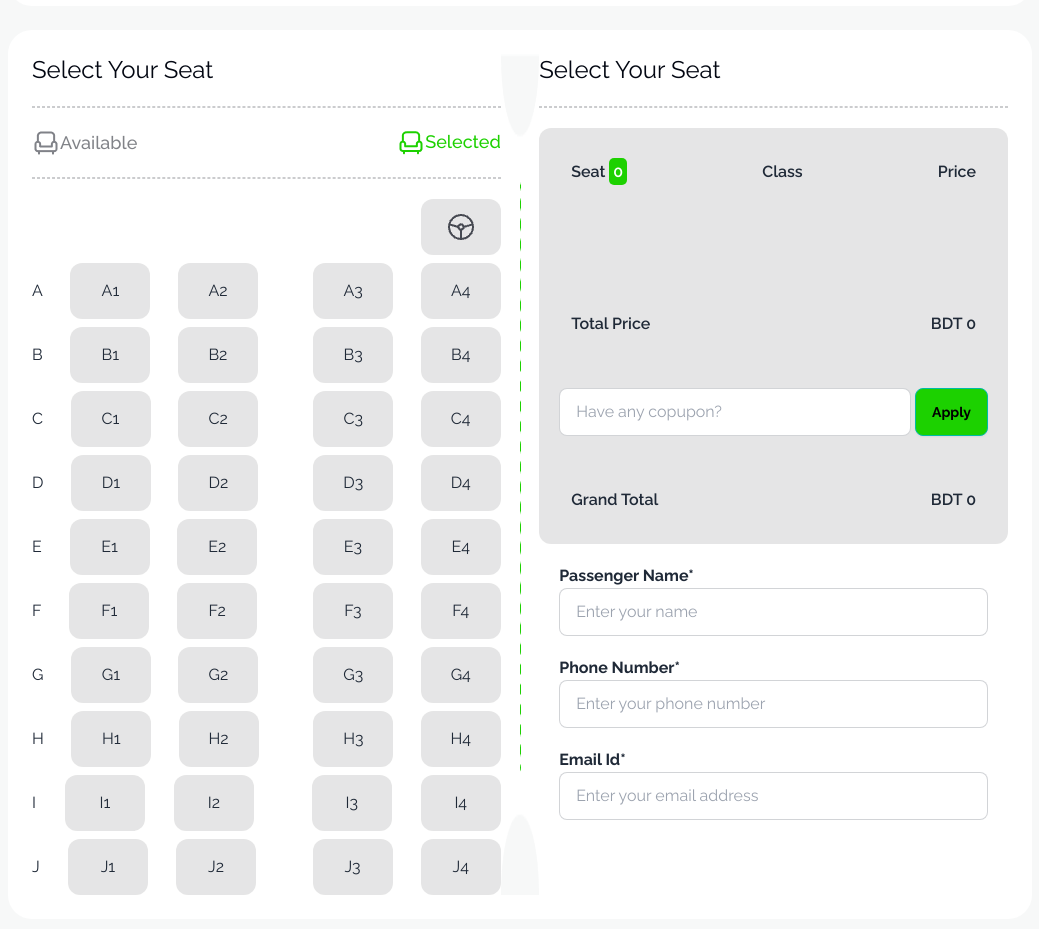
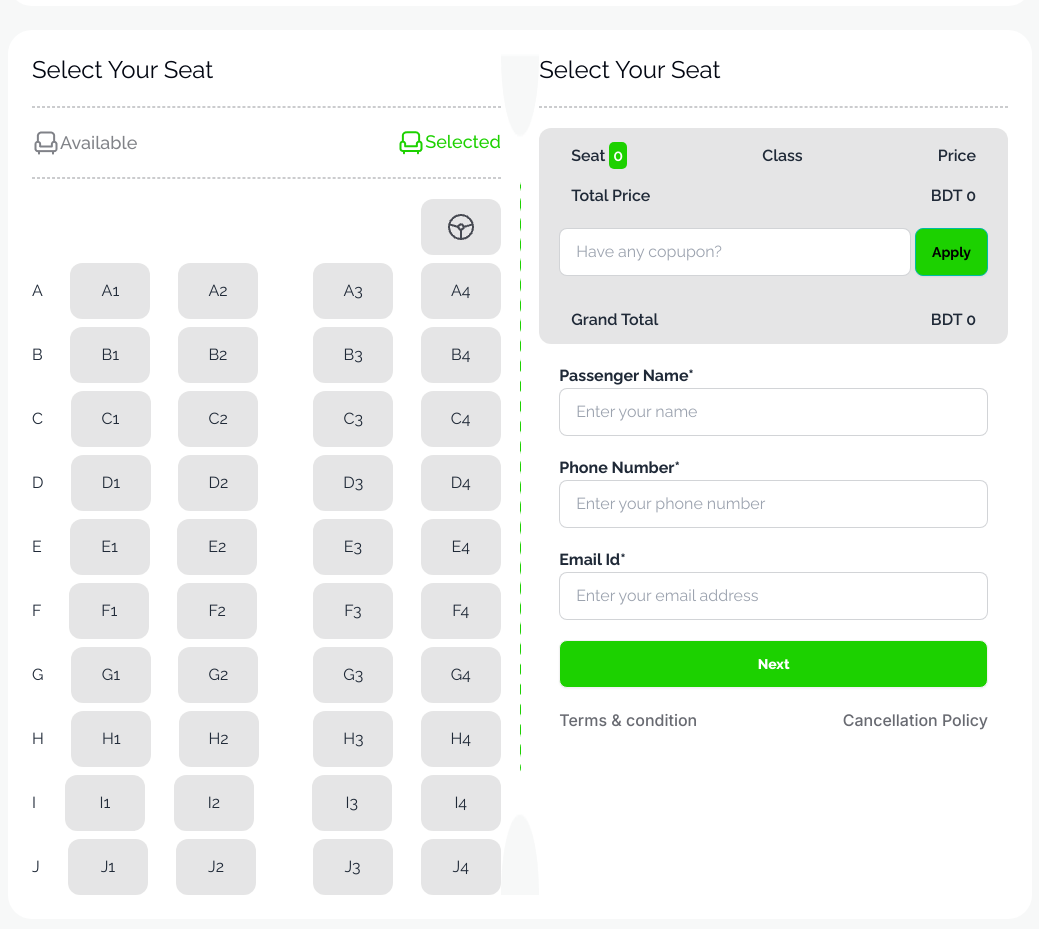
Before and after one commit to md-kamrul/eTicket, a plain HTML site: page index.html in a window 1280 px wide. Shown: the part 2240-3169 px from the top of the page, without its empty margins (120-1159 px from the left). Drawn offline with nearby package versions, Linux system fonts and the light colour scheme.

Commit message:
ticket purchasing section design done

```diff
--- a/index.html
+++ b/index.html
@@ -519,7 +519,7 @@
                 </div>
 
                 <!-- middle side -->
-                <div>
+                <div class="hidden md:block">
                     <img src="images/info-devider.png" alt="" class="h-full">
                 </div>
 
@@ -535,7 +535,7 @@
                     <div class="w-full set_bg rounded-xl mb-5">
 
                         <!-- body section -->
-                        <div class="w-full text-[#030712]font_inter font-medium flex flex-row justify-between p-8">
+                        <div class="w-full text-[#030712]font_inter font-medium flex flex-row justify-between py-4 px-8">
 
                             <!-- heading -->
                             <p class="font-semibold">
@@ -554,13 +554,13 @@
                         </div>
 
                         <div id="priceList"
-                            class="w-full text-[#030712]font_inter font-medium flex flex-row justify-between p-8">
+                            class="w-full text-[#030712]font_inter font-medium flex flex-row justify-between px-8">
 
                         </div>
 
                         <!-- total section -->
                         <div id="totalPrice"
-                            class="w-full text-[#030712]font_inter font-medium flex flex-row justify-between p-8">
+                            class="w-full text-[#030712]font_inter font-medium flex flex-row justify-between px-8">
                             <p class="font-semibold">
                                 Total Price
                             </p>
@@ -584,9 +584,9 @@
                             </button>
                         </div>
 
-                        <!-- total section -->
-                        <div id="totalPrice"
-                            class="w-full text-[#030712]font_inter font-medium flex flex-row justify-between p-8">
+                        <!-- Grand section -->
+                        <div id="GrandPrice"
+                            class="w-full text-[#030712]font_inter font-medium flex flex-row justify-between py-3 px-8">
                             <p class="font-semibold">
                                 Grand Total
                             </p>
@@ -625,6 +625,21 @@
                             <label class="w-full input input-bordered flex flex-row items-center gap-2">
                                 <input type="email" class="grow w-full" placeholder="Enter your email address" required/>
                             </label>
+                        </div>
+
+                        <button class="btn bg-[#1cd100] hover:bg-[#1cd100] text-white font-extrabold">
+                            Next
+                        </button>
+
+                        <div>
+                            <div class="font_inter font-medium text-[#03071299] flex flex-col md:flex-row gap-2 justify-between">
+                                <a href="#">
+                                    Terms & condition
+                                </a>
+                                <a href="#">
+                                    Cancellation Policy
+                                </a>
+                            </div>
                         </div>
                     </div>
 
```
